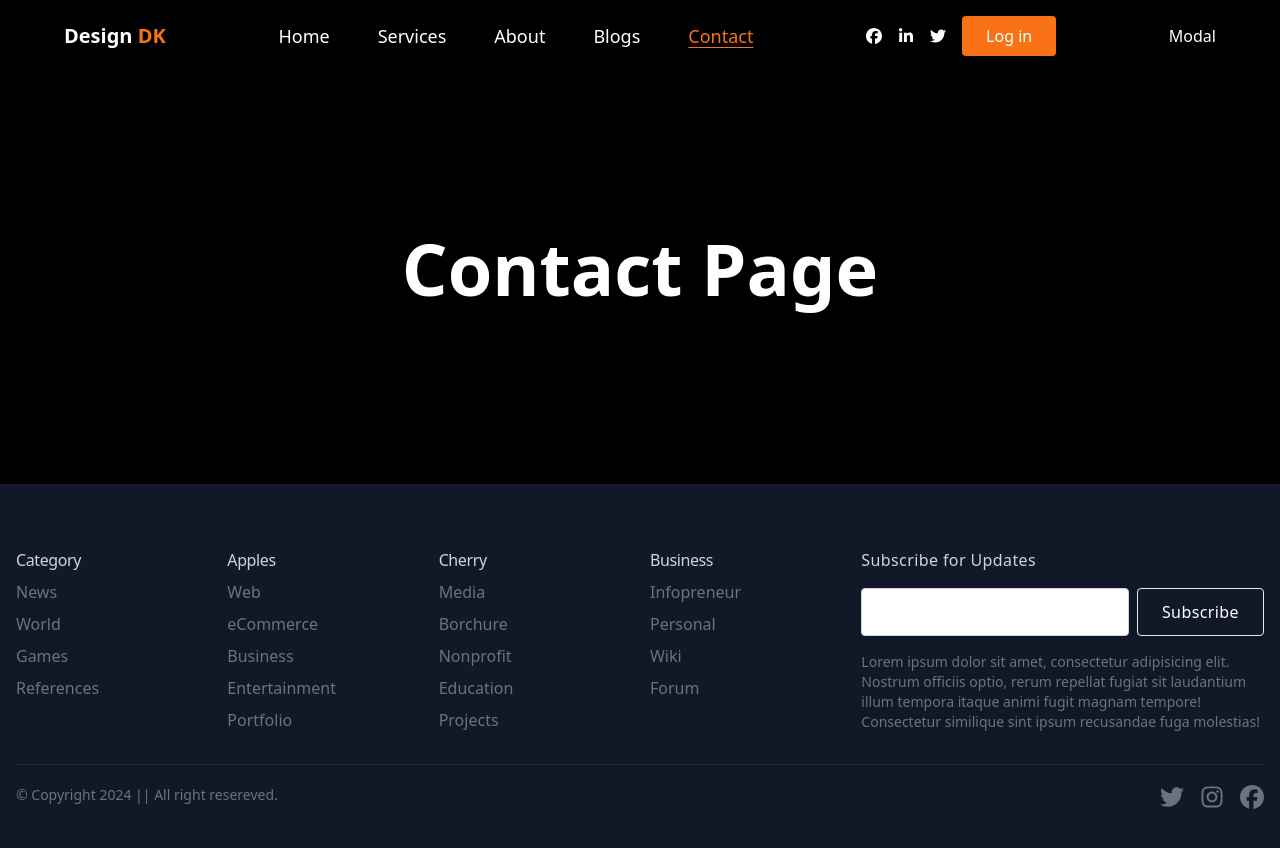
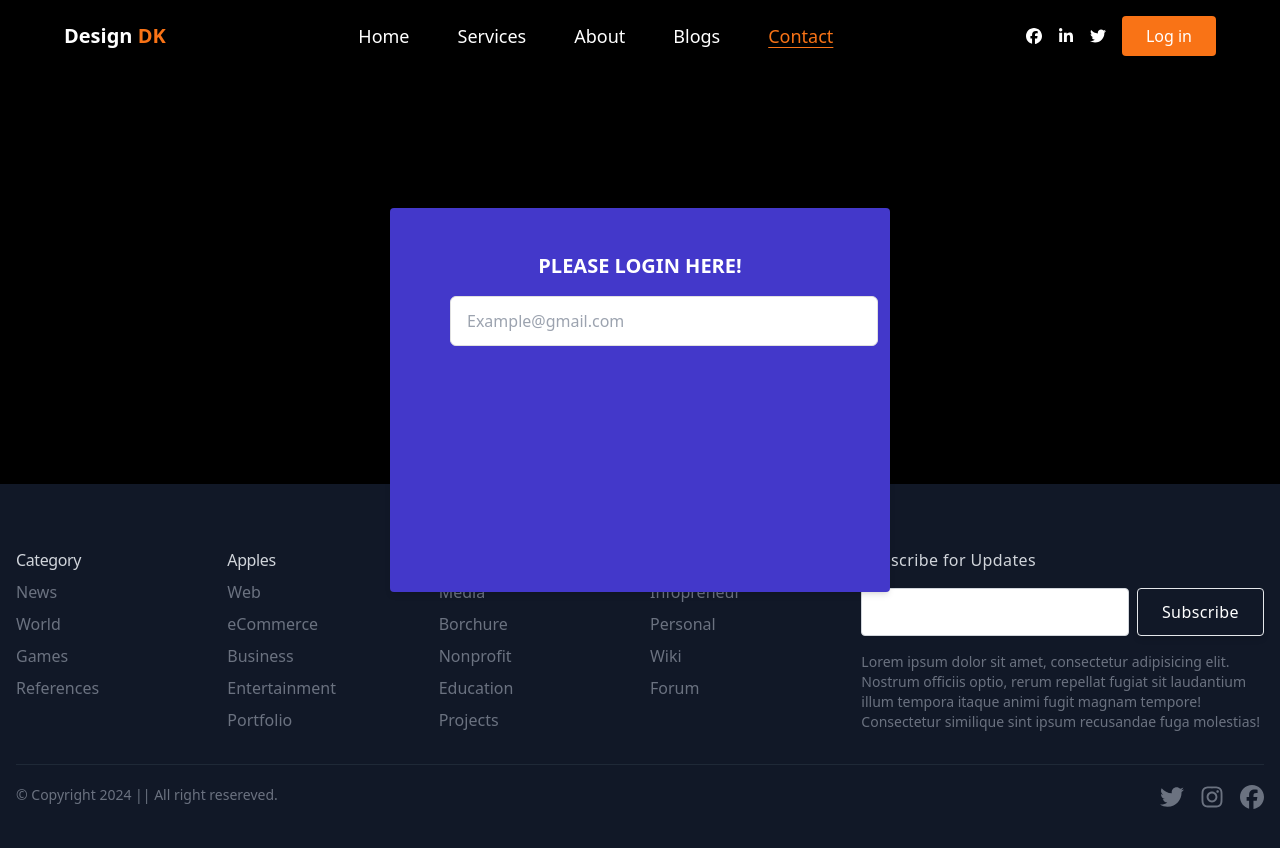
Before and after one commit to rkzahidhassandipu/React-Tailwind-Blog, a React (Vite) app: page /contact in a window 1280 px wide. Both pictures are taken after a click on the button "Log in". Built offline with nearby package versions, Linux system fonts and the light colour scheme.

Commit message:
Modal section email input added

```diff
--- a/src/components/Modal.jsx
+++ b/src/components/Modal.jsx
@@ -1,8 +1,19 @@
 import React from 'react'
 
-const Modal = () => {
+const Modal = ({isOpen, onClose}) => {
   return (
-    <div>Modal</div>
+    <div className={`fixed top-0 left-0 w-full h-full flex items-center justify-center ${isOpen ? "" : "hidden"}`}>
+        <div className='modal-container'>
+            <div className='bg-indigo-700 text-center p-5  h-96 lg:w-[500px] rounded shadow-md'>
+                <h2 className='text-xl font-extrabold mb-4 mt-6 uppercase'>Please Login Here!</h2>
+                <form action="" className='px-4'>
+                    <div>
+                        <input type="email" name='email' id='email' placeholder='Example@gmail.com' className='w-full rounded-md border border-[#e0e0e0] bg-white py-3 px-4 mx-6 text-base font-medium text-[#6b7280]' />
+                    </div>
+                </form>
+            </div>
+        </div>
+    </div>
   )
 }
 
```
